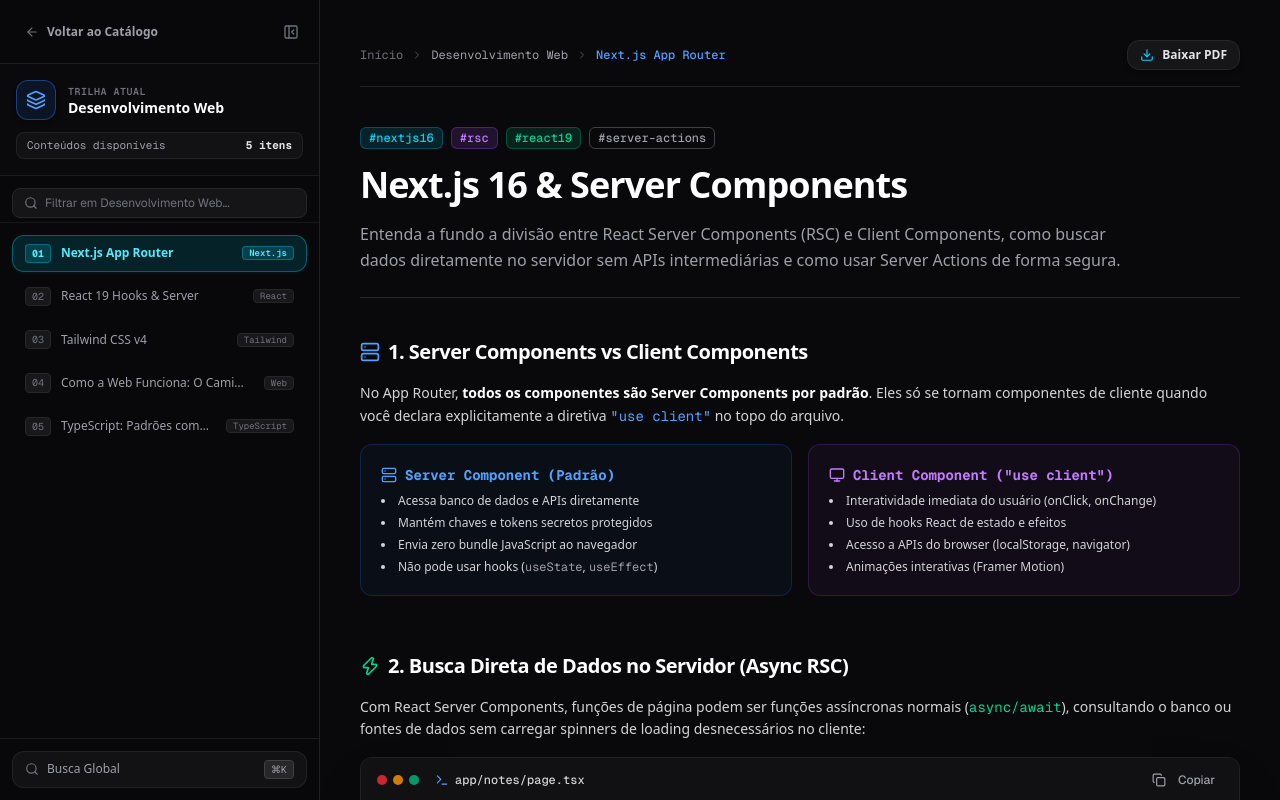
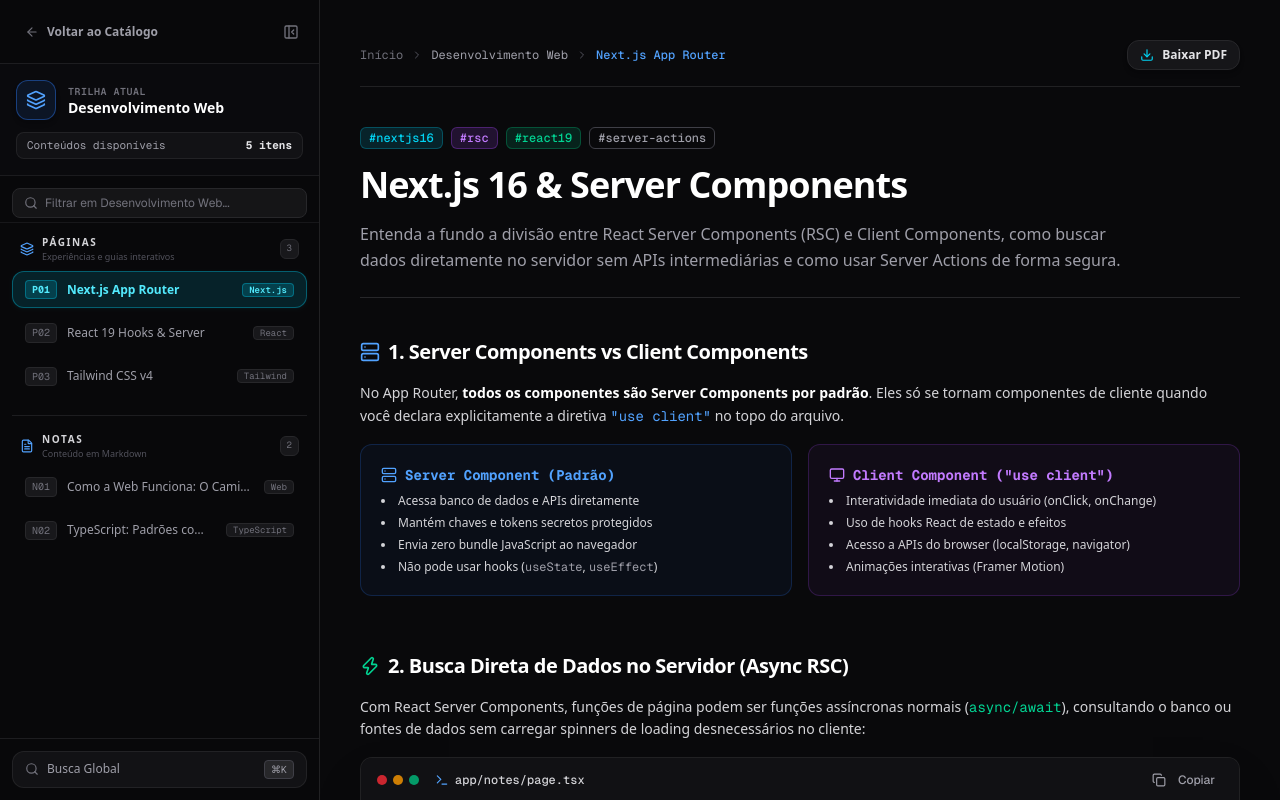
Before and after one commit to rochajrdev/TechNotes-web, a Next.js app: page /web/nextjs in a window 1280 px wide. Shown: the top 800 px of the page. Built offline with nearby package versions, Linux system fonts and the light colour scheme.

Commit message:
feat(sidebar): agrupar itens em secoes de paginas e notas com prefixos e icones

```diff
--- a/components/Sidebar.tsx
+++ b/components/Sidebar.tsx
@@ -10,25 +10,16 @@
   FolderGit2,
   Container,
   Layers,
-  Sparkles,
-  ChevronDown,
-  Bookmark,
   PanelLeftClose,
   PanelLeftOpen,
   Menu,
   X,
   FileText,
-  ChevronRight,
-  GraduationCap,
   ArrowLeft,
   Database,
   Code2,
   Cpu,
-  Server,
-  PlayCircle,
-  CheckCircle2,
 } from "lucide-react";
-import { Logo } from "./Logo";
 import { cn } from "@/lib/utils";
 import { CommandMenu } from "./CommandMenu";
 import type { NoteMetadata } from "@/lib/content";
@@ -160,6 +151,20 @@
   dynamicNotes?: NoteMetadata[];
 }
 
+interface NavigationItem {
+  title: string;
+  href: string;
+  badge?: string;
+  icon?: React.ElementType;
+}
+
+interface NavigationSection {
+  key: "pages" | "notes";
+  title: string;
+  description: string;
+  items: NavigationItem[];
+}
+
 export function Sidebar({ dynamicNotes = [] }: SidebarProps) {
   const pathname = usePathname();
   const [isCollapsed, setIsCollapsed] = React.useState(false);
@@ -169,20 +174,25 @@
 
   // Carregar preferência salva de recolhimento no desktop
   React.useEffect(() => {
+    let saved: string | null = null;
     try {
-      const saved = localStorage.getItem("technotes_sidebar_collapsed");
-      if (saved !== null) {
-        setIsCollapsed(saved === "true");
-      }
+      saved = localStorage.getItem("technotes_sidebar_collapsed");
     } catch {
       // ignore
     }
+
+    if (saved === null) return;
+    const timer = window.setTimeout(() => setIsCollapsed(saved === "true"), 0);
+    return () => window.clearTimeout(timer);
   }, []);
 
   // Fechar menu mobile ao mudar de rota
   React.useEffect(() => {
+    const timer = window.setTimeout(() => {
       setMobileOpen(false);
       setFilterQuery("");
+    }, 0);
+    return () => window.clearTimeout(timer);
   }, [pathname]);
 
   const toggleCollapse = () => {
@@ -217,12 +227,10 @@
           badge: note.badge || "MD",
         }));
 
-      const existingHrefs = new Set(baseItems.map((i) => i.href));
-      const combinedItems = [...baseItems, ...dynamicItems.filter((i) => !existingHrefs.has(i.href))];
-
       return {
         meta,
-        items: combinedItems,
+        pages: baseItems,
+        notes: dynamicItems,
       };
     }
 
@@ -251,12 +259,10 @@
         badge: note.badge || "MD",
       }));
 
-      const existingHrefs = new Set(baseItems.map((i) => i.href));
-      const combinedItems = [...baseItems, ...dynamicItems.filter((i) => !existingHrefs.has(i.href))];
-
       return {
         meta,
-        items: combinedItems.length > 0 ? combinedItems : dynamicItems,
+        pages: baseItems,
+        notes: dynamicItems,
       };
     }
 
@@ -268,14 +274,33 @@
     return null;
   }
 
-  const { meta, items } = activeCategoryData;
+  const { meta, pages, notes } = activeCategoryData;
   const CategoryIcon = meta.icon;
 
-  // Filtragem interna de tópicos
-  const filteredItems = items.filter((item) => {
-    if (!filterQuery.trim()) return true;
-    return item.title.toLowerCase().includes(filterQuery.toLowerCase().trim());
-  });
+  const totalItems = pages.length + notes.length;
+  const normalizedFilter = filterQuery.toLowerCase().trim();
+  const navigationSections: NavigationSection[] = [
+    {
+      key: "pages",
+      title: "Páginas",
+      description: "Experiências e guias interativos",
+      items: pages,
+    },
+    {
+      key: "notes",
+      title: "Notas",
+      description: "Conteúdo em Markdown",
+      items: notes,
+    },
+  ];
+  const sections = navigationSections.map((section) => ({
+    ...section,
+    items: section.items.filter(
+      (item) => !normalizedFilter || item.title.toLowerCase().includes(normalizedFilter)
+    ),
+  }));
+
+  const filteredItemCount = sections.reduce((total, section) => total + section.items.length, 0);
 
   // No drawer mobile (mobileOpen), a sidebar deve ser exibida sempre expandida com títulos
   const showCollapsedUI = isCollapsed && !mobileOpen;
@@ -382,7 +407,7 @@
 
             <div className="mt-3 flex items-center justify-between text-[11px] font-mono text-zinc-400 bg-zinc-900/60 px-2.5 py-1 rounded-lg border border-zinc-800/80">
               <span>Conteúdos disponíveis</span>
-              <span className="font-bold text-zinc-200">{items.length} itens</span>
+              <span className="font-bold text-zinc-200">{totalItems} itens</span>
             </div>
           </div>
         ) : (
@@ -425,18 +450,56 @@
         )}
 
         {/* Lista Dinâmica de Conteúdos da Categoria Ativa */}
-        <div className="flex-1 overflow-y-auto p-3 space-y-1.5 custom-scrollbar">
-          {filteredItems.length === 0 ? (
+        <div className="flex-1 overflow-y-auto p-3 custom-scrollbar">
+          {filteredItemCount === 0 ? (
             <div className="p-4 text-center text-xs text-zinc-500">
               Nenhum conteúdo encontrado para &quot;{filterQuery}&quot;
             </div>
           ) : (
-            filteredItems.map((item, index) => {
+            sections.map((section) => {
+              if (section.items.length === 0) return null;
+
+              const SectionIcon = section.key === "pages" ? Layers : FileText;
+
+              return (
+                <section
+                  key={section.key}
+                  className={cn(
+                    "space-y-1.5",
+                    section.key === "notes" && "mt-5 border-t border-zinc-800/70 pt-4"
+                  )}
+                >
+                  {showCollapsedUI ? (
+                    <div
+                      className="mb-1 flex justify-center text-zinc-600"
+                      title={`${section.title}: ${section.description}`}
+                    >
+                      <SectionIcon className="h-3.5 w-3.5" />
+                    </div>
+                  ) : (
+                    <div className="mb-2 flex items-center justify-between px-2">
+                      <div className="flex min-w-0 items-center gap-2">
+                        <SectionIcon className={cn("h-3.5 w-3.5 shrink-0", meta.color)} />
+                        <div className="min-w-0">
+                          <h3 className="text-[10px] font-bold uppercase tracking-[0.16em] text-zinc-300">
+                            {section.title}
+                          </h3>
+                          <p className="truncate text-[9px] text-zinc-600">{section.description}</p>
+                        </div>
+                      </div>
+                      <span className="rounded-md border border-zinc-800 bg-zinc-900 px-1.5 py-0.5 text-[9px] font-mono text-zinc-500">
+                        {section.items.length}
+                      </span>
+                    </div>
+                  )}
+
+                  {section.items.map((item, index) => {
                     const decodedItemHref = decodeURIComponent(item.href);
                     const decodedCurrentPath = decodeURIComponent(pathname);
                     const isActive =
                       decodedCurrentPath === decodedItemHref ||
                       decodedCurrentPath.startsWith(`${decodedItemHref}/`);
+                    const itemPrefix = section.key === "pages" ? "P" : "N";
 
                     if (showCollapsedUI) {
                       return (
@@ -444,14 +507,14 @@
                           <Link
                             href={item.href}
                             className={cn(
-                        "h-10 w-10 rounded-xl flex items-center justify-center text-xs font-mono font-bold transition-all group relative border",
+                              "h-10 w-10 rounded-xl flex items-center justify-center text-[10px] font-mono font-bold transition-all group relative border",
                               isActive
                                 ? "bg-cyan-500/20 text-cyan-300 border-cyan-500/50 shadow-md shadow-cyan-500/10"
                                 : "text-zinc-400 hover:text-zinc-100 hover:bg-zinc-900 border-transparent hover:border-zinc-800"
                             )}
-                      title={item.title}
+                            title={`${section.title}: ${item.title}`}
                           >
-                      <span>{String(index + 1).padStart(2, "0")}</span>
+                            <span>{itemPrefix}{String(index + 1).padStart(2, "0")}</span>
                             {isActive && (
                               <span className="absolute top-1 right-1 h-2 w-2 rounded-full bg-cyan-400 ring-2 ring-zinc-950" />
                             )}
@@ -480,7 +543,7 @@
                                 : "bg-zinc-900 text-zinc-500 border-zinc-800 group-hover:text-zinc-300"
                             )}
                           >
-                      {String(index + 1).padStart(2, "0")}
+                            {itemPrefix}{String(index + 1).padStart(2, "0")}
                           </span>
                           <span className="truncate">{item.title}</span>
                         </div>
@@ -498,6 +561,9 @@
                           </span>
                         )}
                       </Link>
+                    );
+                  })}
+                </section>
               );
             })
           )}
```
Lines whose indentation alone changed are shown as unchanged.
